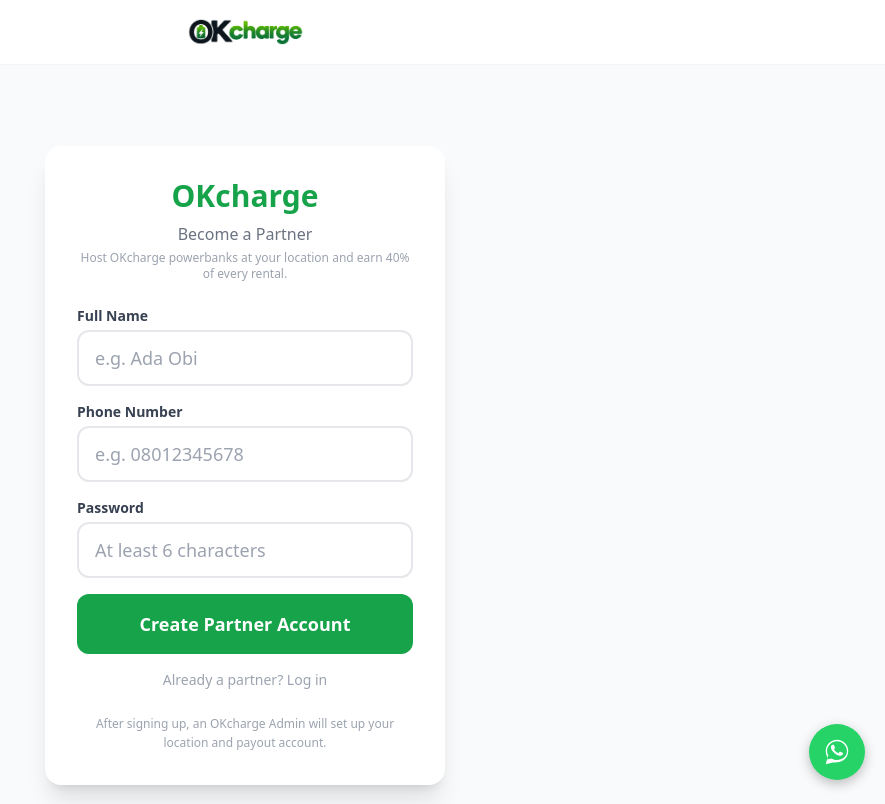
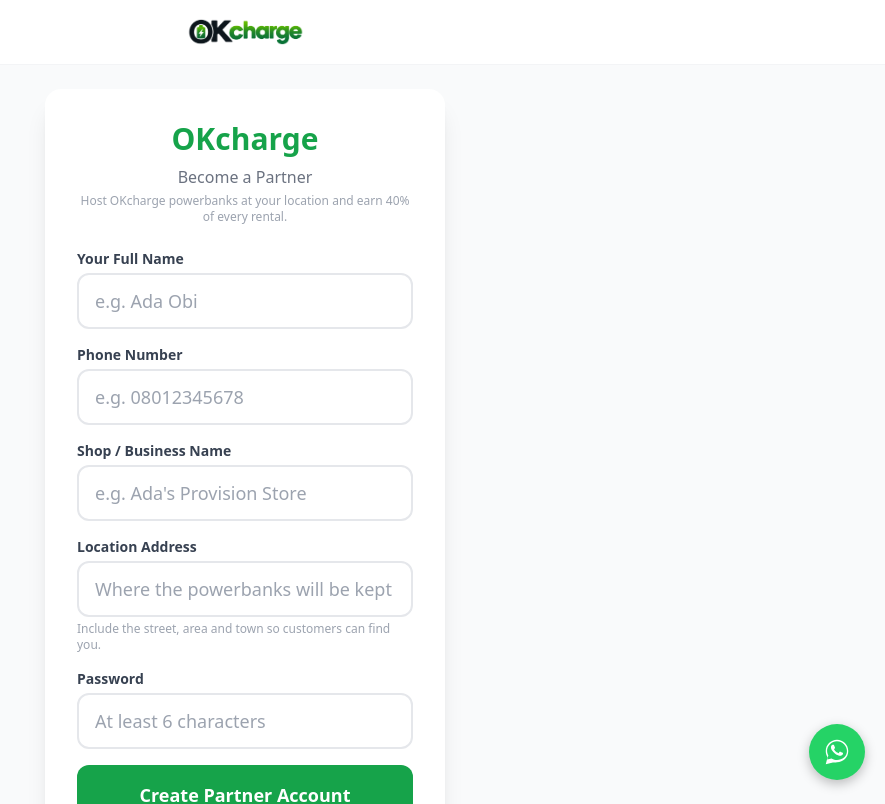
Before and after one commit to okivictor01-bit/OKcharge1, a Next.js app: page /owner/signup in a window 1280 px wide. Shown: the top 804 px of the page, without its empty margins (395-1280 px from the left). Built offline with nearby package versions, Linux system fonts and the light colour scheme; no server answers.

Commit message:
Update page.tsx

```diff
--- a/src/app/owner/signup/page.tsx
+++ b/src/app/owner/signup/page.tsx
@@ -14,6 +14,8 @@ export default function OwnerSignupPage() {
   const router = useRouter();
   const [name, setName] = useState('');
   const [phone, setPhone] = useState('');
+  const [businessName, setBusinessName] = useState('');
+  const [locationAddress, setLocationAddress] = useState('');
   const [password, setPassword] = useState('');
   const [loading, setLoading] = useState(false);
   const [error, setError] = useState('');
@@ -26,6 +28,14 @@ export default function OwnerSignupPage() {
     }
     if (phone.replace(/\D/g, '').length < 10) {
       setError('Enter a valid phone number.');
+      return;
+    }
+    if (!businessName.trim()) {
+      setError('Please enter the name of your shop or business.');
+      return;
+    }
+    if (locationAddress.trim().length < 5) {
+      setError('Please enter the full address of the location.');
       return;
     }
     if (password.length < 6) {
@@ -54,7 +64,14 @@ export default function OwnerSignupPage() {
     const { error: upsertError } = await supabase
       .from('users')
       .upsert(
-        { id: data.user.id, phone: e164Phone, name: name.trim(), role: 'owner' },
+        {
+          id: data.user.id,
+          phone: e164Phone,
+          name: name.trim(),
+          role: 'owner',
+          proposed_location_name: businessName.trim(),
+          proposed_location_address: locationAddress.trim(),
+        },
         { onConflict: 'id' }
       );
 
@@ -81,7 +98,7 @@ export default function OwnerSignupPage() {
 
         <div className="space-y-4">
           <div>
-            <label className="block text-sm font-bold text-gray-700 mb-1">Full Name</label>
+            <label className="block text-sm font-bold text-gray-700 mb-1">Your Full Name</label>
             <input
               type="text"
               placeholder="e.g. Ada Obi"
@@ -99,6 +116,29 @@ export default function OwnerSignupPage() {
               onChange={(e) => setPhone(e.target.value)}
               className="w-full px-4 py-3 rounded-xl border-2 border-gray-200 focus:border-blue-600 outline-none text-lg"
             />
+          </div>
+          <div>
+            <label className="block text-sm font-bold text-gray-700 mb-1">Shop / Business Name</label>
+            <input
+              type="text"
+              placeholder="e.g. Ada's Provision Store"
+              value={businessName}
+              onChange={(e) => setBusinessName(e.target.value)}
+              className="w-full px-4 py-3 rounded-xl border-2 border-gray-200 focus:border-blue-600 outline-none text-lg"
+            />
+          </div>
+          <div>
+            <label className="block text-sm font-bold text-gray-700 mb-1">Location Address</label>
+            <input
+              type="text"
+              placeholder="Where the powerbanks will be kept"
+              value={locationAddress}
+              onChange={(e) => setLocationAddress(e.target.value)}
+              className="w-full px-4 py-3 rounded-xl border-2 border-gray-200 focus:border-blue-600 outline-none text-lg"
+            />
+            <p className="text-xs text-gray-400 mt-1">
+              Include the street, area and town so customers can find you.
+            </p>
           </div>
           <div>
             <label className="block text-sm font-bold text-gray-700 mb-1">Password</label>
```
